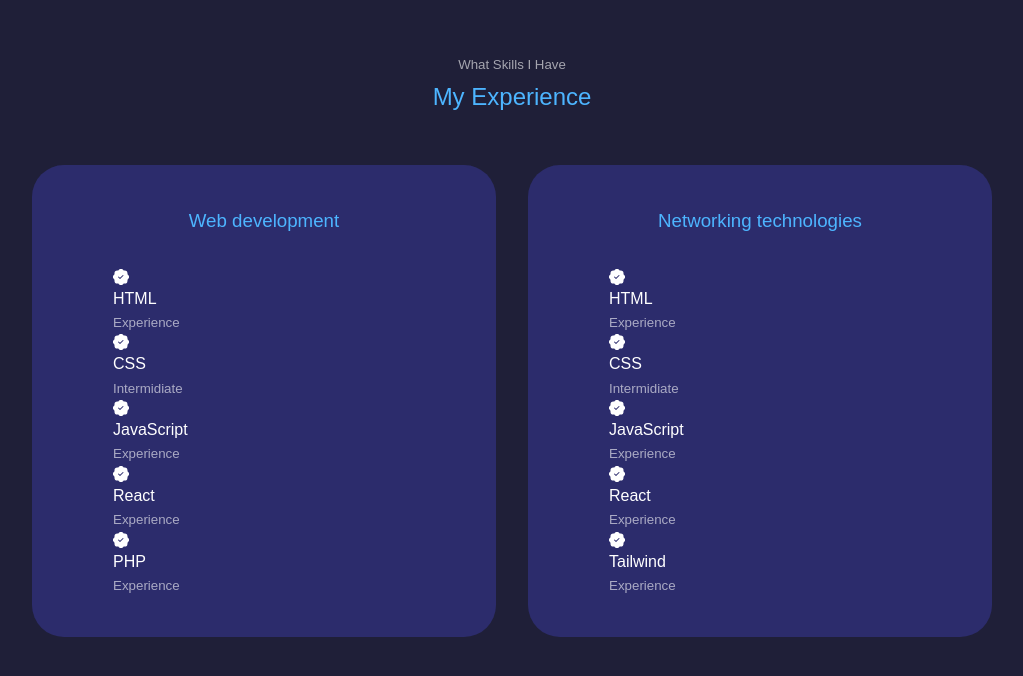
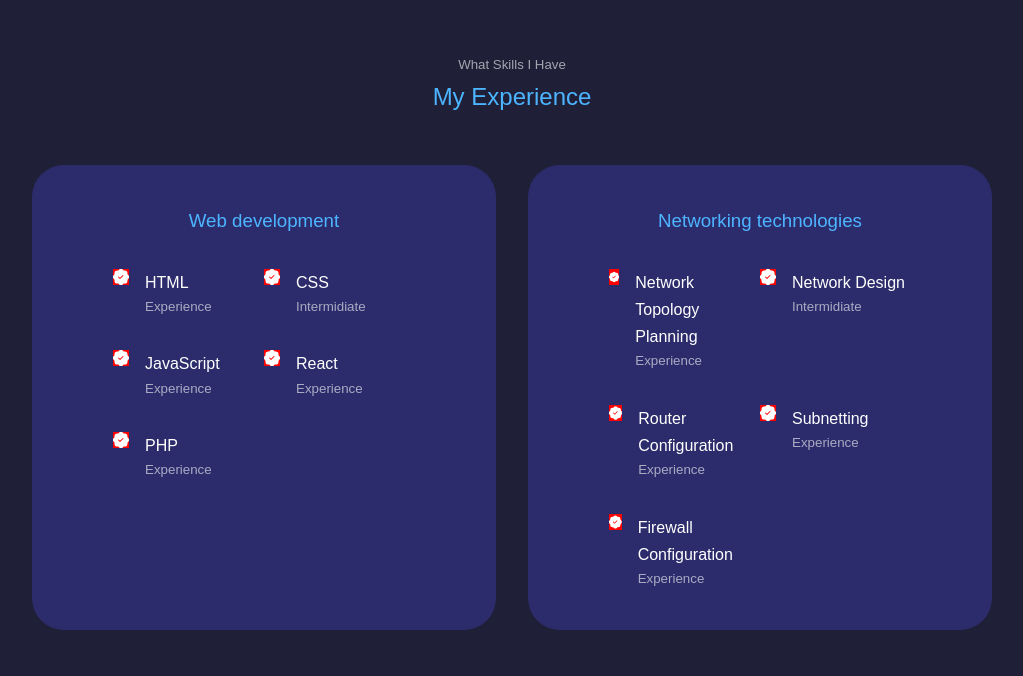
Before and after one commit to millyMilly1/Personal-Portfolio, a React (Create React App) app in the folder personal-portfolio/: page / in a window 1280 px wide. Shown: the part 1802-2478 px from the top of the page, without its empty margins (128-1151 px from the left). Built offline with nearby package versions, Linux system fonts and the light colour scheme.

Commit message:
experience icons and skill update

```diff
--- a/personal-portfolio/src/components/experience/experience.css
+++ b/personal-portfolio/src/components/experience/experience.css
@@ -24,3 +24,18 @@
     margin-bottom: 2rem;
     color: var(--color-primary);
 }
+
+.experience__content{
+    display: grid;
+    grid-template-columns: 1fr 1fr;
+    row-gap: 2rem;
+}
+
+.experience__details{
+    display: flex;
+    gap: 1rem;
+}
+
+.experience__details-icon{
+    background-color: red;
+}
--- a/personal-portfolio/src/components/experience/experience.jsx
+++ b/personal-portfolio/src/components/experience/experience.jsx
@@ -14,29 +14,44 @@ const experience = () => {
           <h3>Web development</h3>
           <div className='experience__content'>
             <article className='experience__details'>
-              <BsFillPatchCheckFill />
+              <BsFillPatchCheckFill className='experience__details-icon'  />
+              <div>
               <h4>HTML</h4>
               <small className='text-light'>Experience</small>
+              </div>
+
             </article>
             <article className='experience__details'>
-              <BsFillPatchCheckFill />
+              <BsFillPatchCheckFill className='experience__details-icon' />
+              <div>
               <h4>CSS</h4>
               <small className='text-light'>Intermidiate</small>
+              </div>
+
             </article>
             <article className='experience__details'>
-              <BsFillPatchCheckFill />
+              <BsFillPatchCheckFill className='experience__details-icon' />
+              <div>
               <h4>JavaScript</h4>
               <small className='text-light'>Experience</small>
+              </div>
+
             </article>
             <article className='experience__details'>
-              <BsFillPatchCheckFill />
+              <BsFillPatchCheckFill className='experience__details-icon' />
+              <div>
               <h4>React</h4>
               <small className='text-light'>Experience</small>
+              </div>
+
             </article>
             <article className='experience__details'>
-              <BsFillPatchCheckFill />
+              <BsFillPatchCheckFill className='experience__details-icon' />
+              <div>
               <h4>PHP</h4>
               <small className='text-light'>Experience</small>
+              </div>
+
             </article>
           </div>
           </div>
@@ -44,30 +59,45 @@ const experience = () => {
           <div className='experience__backend'>
           <h3>Networking technologies</h3>
           <div className='experience__content'>
+
             <article className='experience__details'>
-              <BsFillPatchCheckFill />
-              <h4>HTML</h4>
+              <BsFillPatchCheckFill className='experience__details-icon' />
+              <div>
+              <h4>Network Topology Planning</h4>
               <small className='text-light'>Experience</small>
+               </div>
             </article>
+
             <article className='experience__details'>
-              <BsFillPatchCheckFill />
-              <h4>CSS</h4>
+              <BsFillPatchCheckFill className='experience__details-icon' />
+              <div>
+              <h4>Network Design</h4>
               <small className='text-light'>Intermidiate</small>
+              </div>
             </article>
+
             <article className='experience__details'>
-              <BsFillPatchCheckFill />
-              <h4>JavaScript</h4>
+              <BsFillPatchCheckFill className='experience__details-icon' />
+              <div>
+              <h4>Router Configuration</h4>
               <small className='text-light'>Experience</small>
+              </div>
             </article>
+
             <article className='experience__details'>
-              <BsFillPatchCheckFill />
-              <h4>React</h4>
+              <BsFillPatchCheckFill className='experience__details-icon' />
+              <div>
+              <h4>Subnetting</h4>
               <small className='text-light'>Experience</small>
+              </div>
             </article>
+
             <article className='experience__details'>
-              <BsFillPatchCheckFill />
-              <h4>Tailwind</h4>
+              <BsFillPatchCheckFill className='experience__details-icon' />
+              <div>
+              <h4>Firewall Configuration</h4>
               <small className='text-light'>Experience</small>
+              </div>
             </article>
           </div>
           </div>
```
